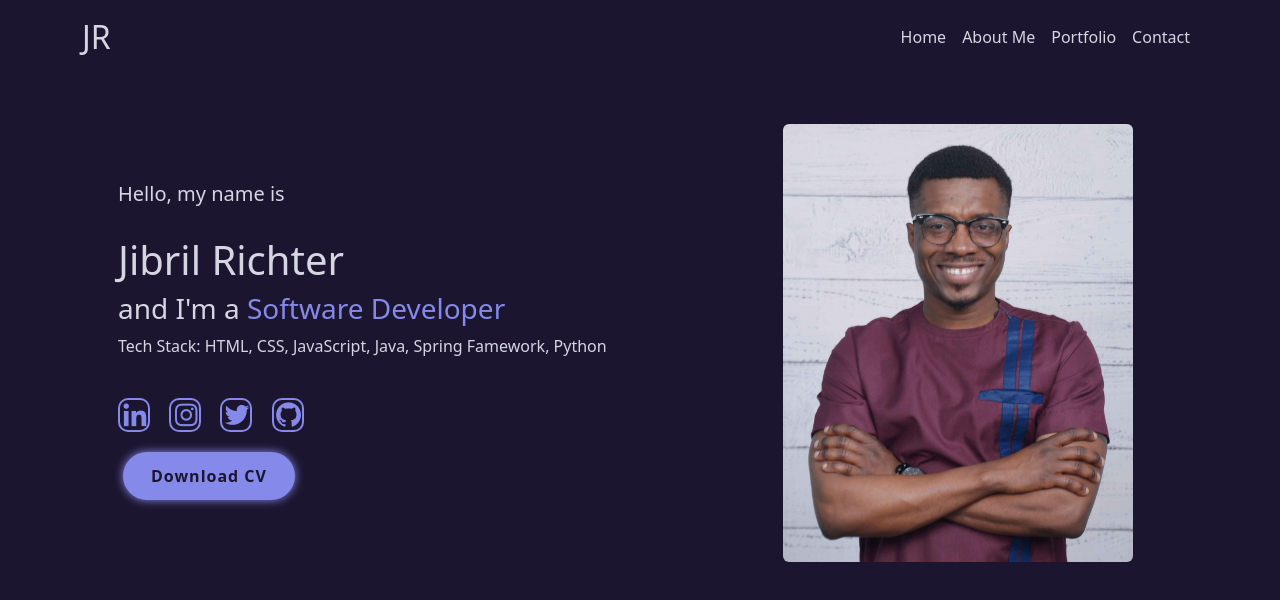
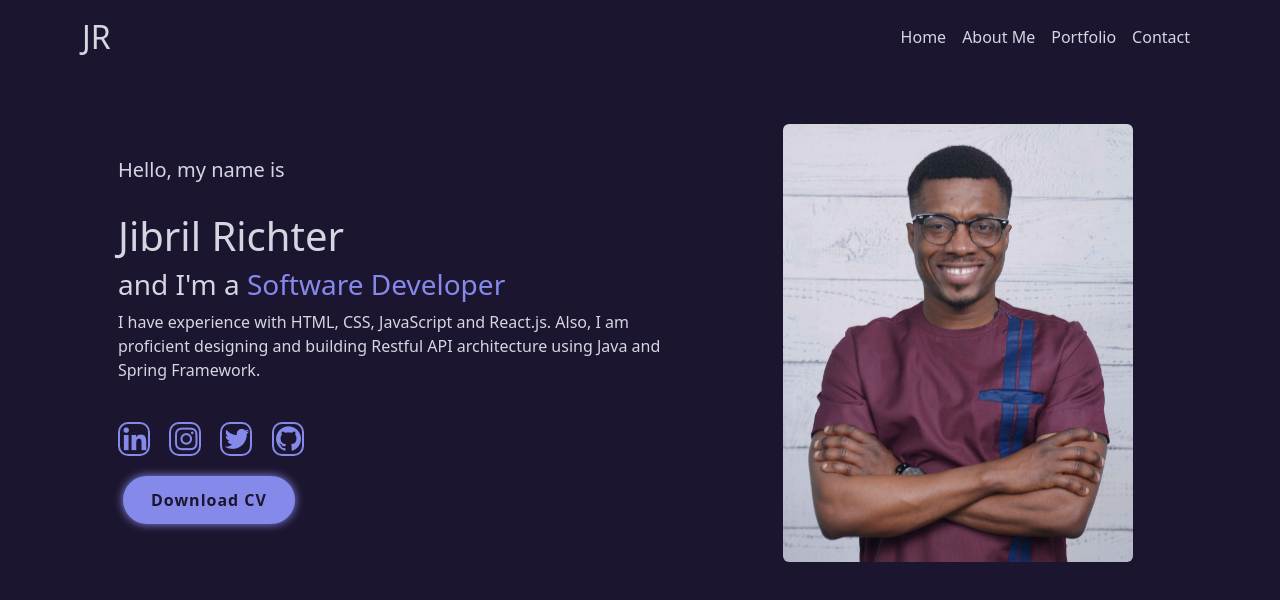
Before and after one commit to jib-data/jibrilrichter.github.io, a plain HTML site: page index.html in a window 1280 px wide. Drawn offline with nearby package versions, Linux system fonts and the light colour scheme.

Commit message:
edit about me page

```diff
--- a/index.html
+++ b/index.html
@@ -62,7 +62,9 @@
             <h1>Jibril Richter</h1>
             <h3>and I'm a <span>Software Developer</span></h3>
             <p>
-              Tech Stack: HTML, CSS, JavaScript, Java, Spring Famework, Python
+              I have experience with HTML, CSS, JavaScript and React.js. Also, I
+              am proficient designing and building Restful API architecture
+              using Java and Spring Framework.
             </p>
             <div class="link-container">
               <a
```
